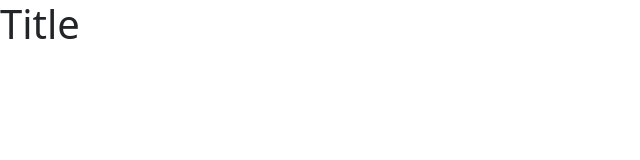
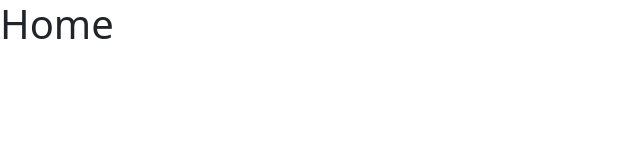
Before and after one commit to m-yag/web-portfolio, a Vue app: page / in a window 1280 px wide. Shown: the top 160 px of the page, without its empty margins (0-640 px from the left). Built offline with nearby package versions, Linux system fonts and the light colour scheme.

Commit message:
Set up vue-router. Install icons.

```diff
--- a/package.json
+++ b/package.json
@@ -8,6 +8,7 @@
     "lint": "vue-cli-service lint"
   },
   "dependencies": {
+    "@fortawesome/fontawesome-free": "^5.15.4",
     "bootstrap": "^5.1.0",
     "core-js": "^3.6.5",
     "vue": "^3.0.0",
--- a/src/App.vue
+++ b/src/App.vue
@@ -1,9 +1,12 @@
 <template>
-  <h1>Title</h1>
+  <div>
+    <router-view />
+  </div>
 </template>
 
 <script>
 export default {
-  name: 'App'
+  name: 'App',
+  setup() {}
 }
 </script>
--- a/src/main.js
+++ b/src/main.js
@@ -1,9 +1,14 @@
 import { createApp } from 'vue'
 import App from './App.vue'
+import router from './router'
+
 import 'bootstrap'
 import 'bootstrap/dist/css/bootstrap.css'
+
+import '@fortawesome/fontawesome-free/js/all'
 
 // createApp(App).mount('#app')
 
 const app = createApp(App)
+app.use(router)
 app.mount('#app')
--- /dev/null
+++ b/src/router/index.js
@@ -0,0 +1,17 @@
+import { createRouter, createWebHistory } from 'vue-router'
+import Home from '../views/Home.vue'
+
+const routes = [
+  {
+    path: '/',
+    name: 'Home',
+    component: Home
+  }
+]
+
+const router = createRouter({
+  history: createWebHistory(process.env.BASE_URL),
+  routes
+})
+
+export default router
--- /dev/null
+++ b/src/views/Home.vue
@@ -0,0 +1,3 @@
+<template>
+  <h1>Home</h1>
+</template>
```
Also changed, not shown: 1 other file (tests, documents, lock files or other folders).
